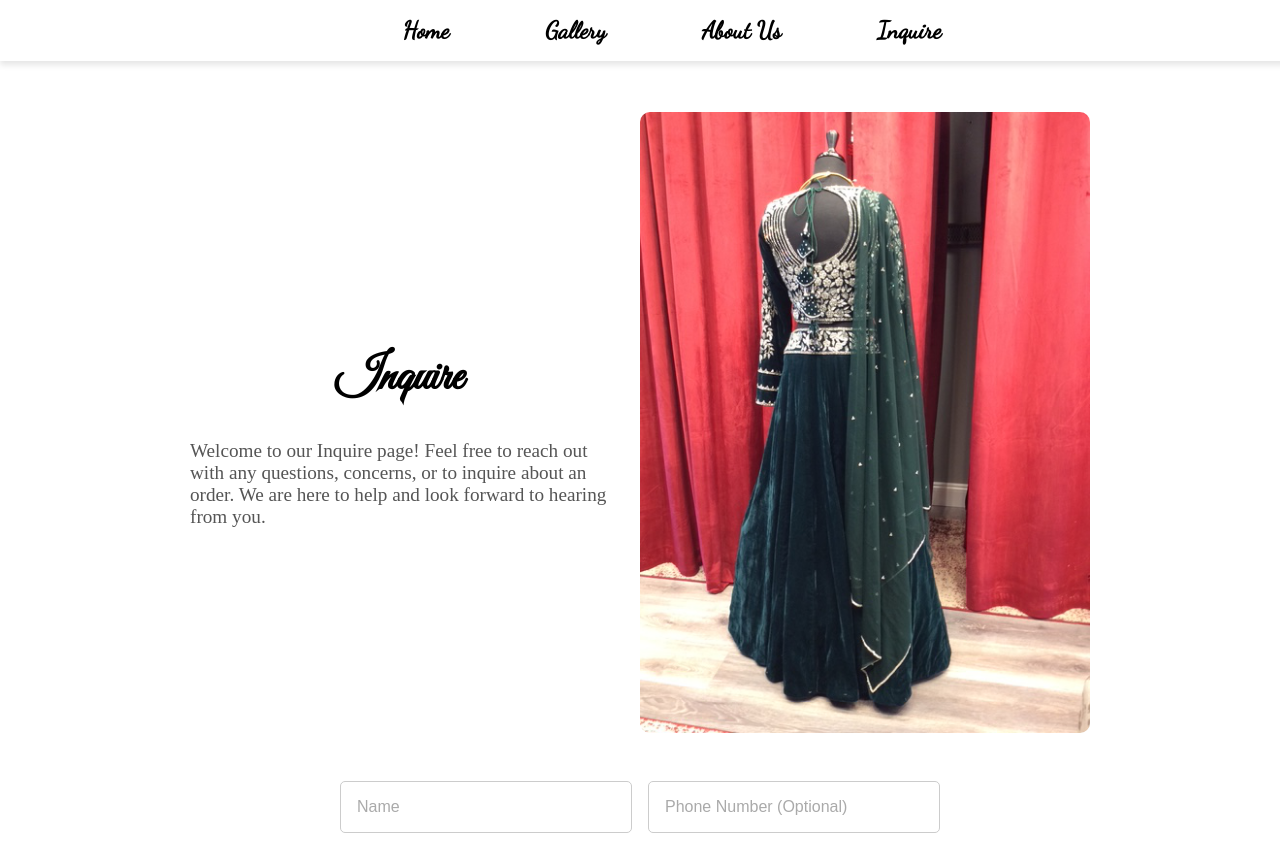
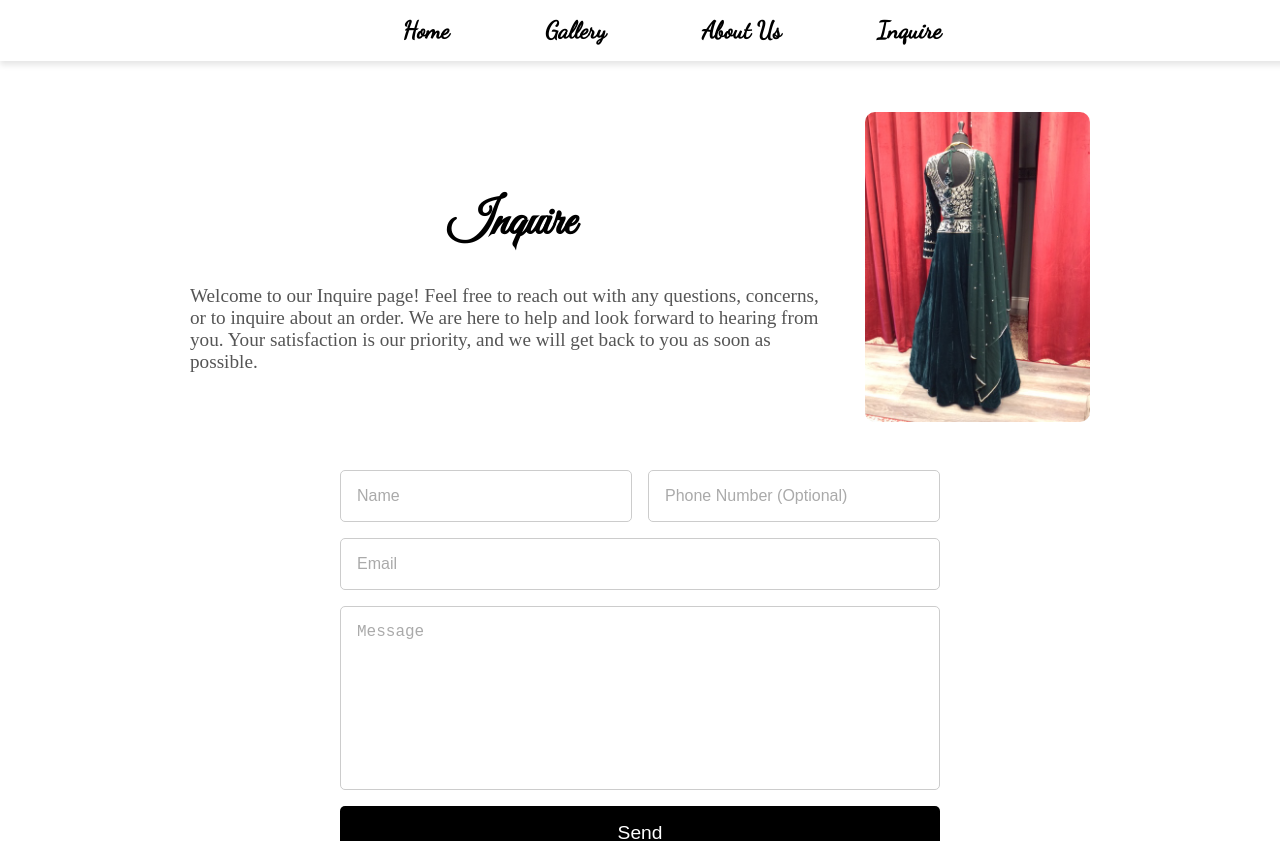
Before and after one commit to TanishqM1/seemaboutique, a React (Create React App) app: page /inquire in a window 1280 px wide. Shown: the top 841 px of the page. Built offline with nearby package versions, Linux system fonts and the light colour scheme.

Commit message:
website 1.0 finished

```diff
--- a/src/Pages/Inquire.js
+++ b/src/Pages/Inquire.js
@@ -35,7 +35,7 @@ const DescriptionContainer = styled.div`
 `;
 
 const Image = styled.img`
-  width: 50%;
+  width: 25%;
   height: auto;
   border-radius: 10px;
 
@@ -210,8 +210,7 @@ function Inquire() {
         <DescriptionText>
           <Title>Inquire</Title>
           <p>
-            Welcome to our Inquire page! Feel free to reach out with any questions, concerns,
-            or to inquire about an order. We are here to help and look forward to hearing from you.
+          Welcome to our Inquire page! Feel free to reach out with any questions, concerns, or to inquire about an order. We are here to help and look forward to hearing from you. Your satisfaction is our priority, and we will get back to you as soon as possible.
           </p>
         </DescriptionText>
         <Image src={inquirepic} alt="Inquire" />
```
